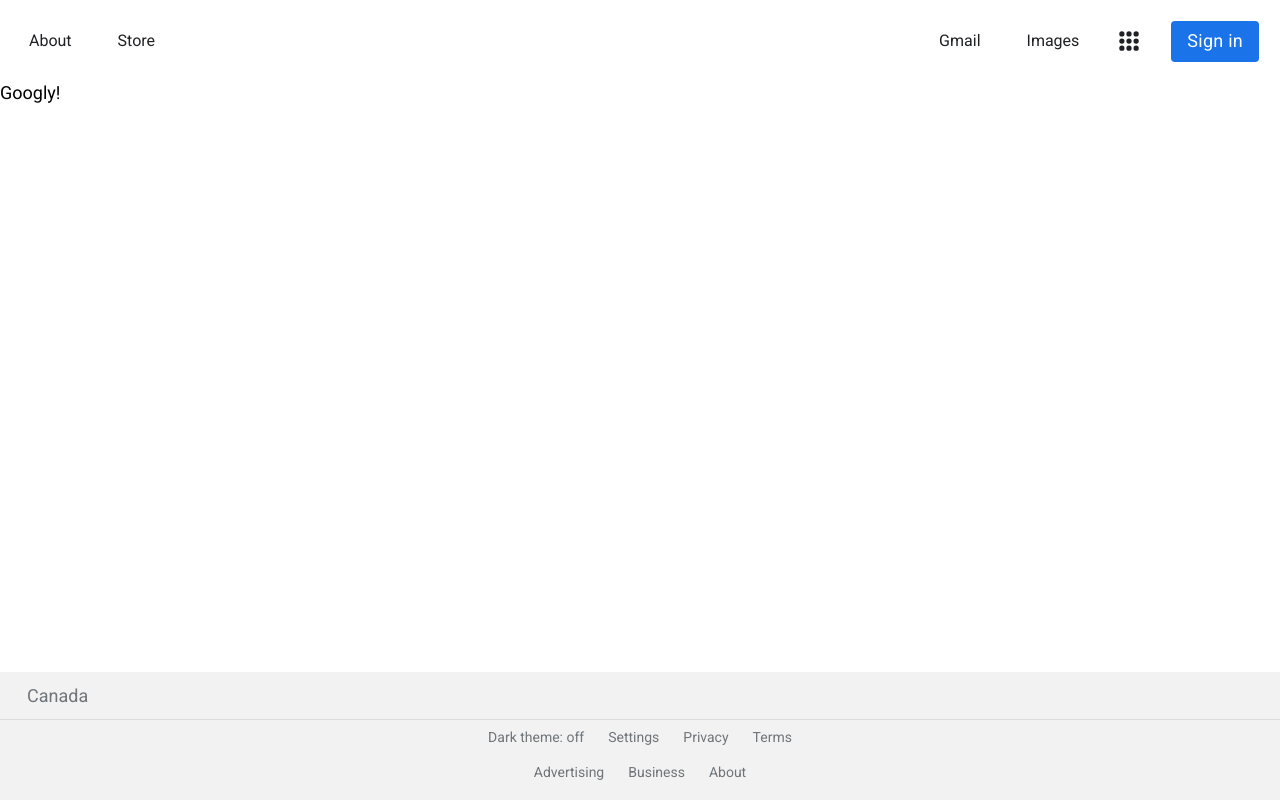
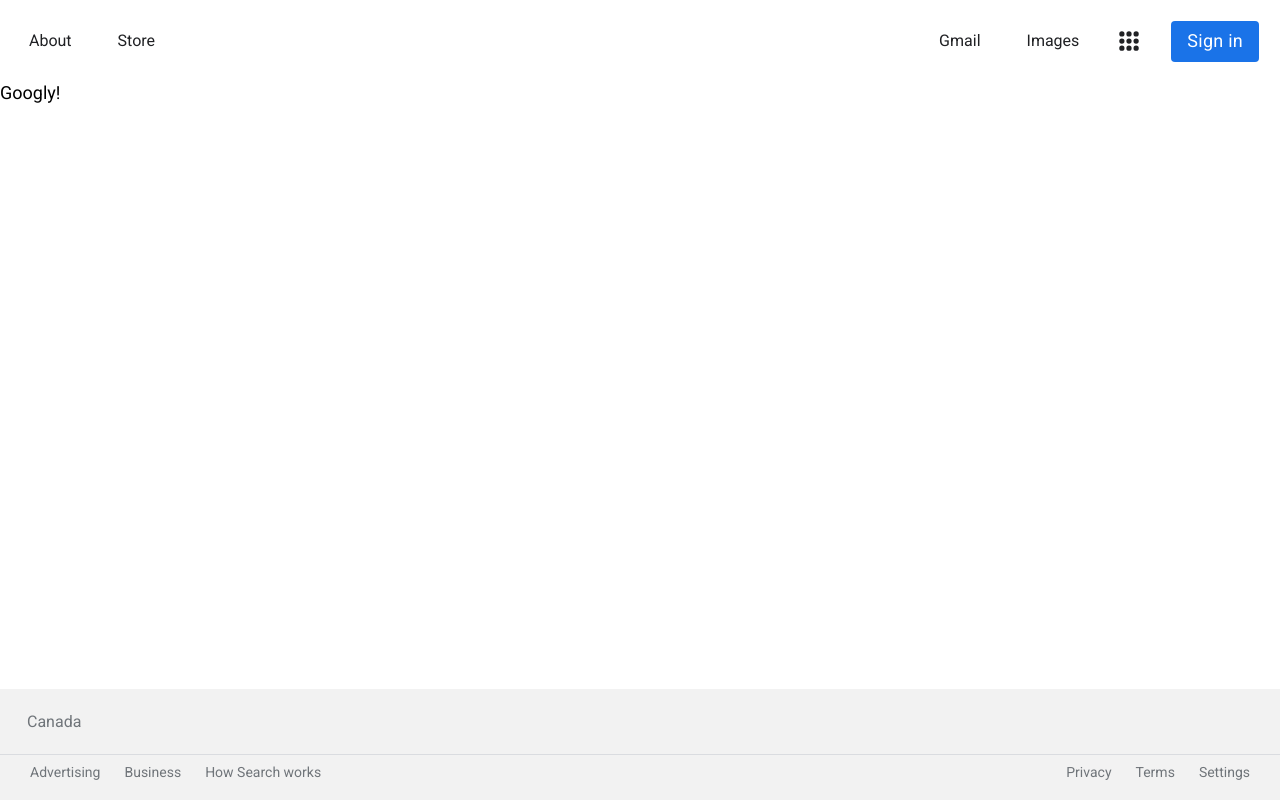
Before and after one commit to mathewbushuru/ProSearchX, a React (Create React App) app: page / in a window 1280 px wide. Built offline with nearby package versions, Linux system fonts and the light colour scheme.

Commit message:
add desktop footer

```diff
--- /dev/null
+++ b/src/components/Footer/DesktopFooter/DesktopFooter.module.css
@@ -0,0 +1,31 @@
+.desktopFooter {
+  padding-bottom: 10px;
+  background: var(--googleWhite2);
+  font-size: 14px;
+  line-height: 35px;
+}
+.footerCountry {
+  padding: 15px 30px;
+  padding-left: 27px;
+  font-size: 16px;
+  line-height: 35px;
+  text-align: left;
+  color: var(--googleGrey);
+  border-bottom: 1px solid var(--googleGrey2);
+}
+.footerRow{
+  padding: 0 30px;
+  display: flex;
+  justify-content: space-between;
+}
+.leftFooterRow,
+.rightFooterRow {
+  display: flex;
+  justify-content: center;
+  gap: 24px;
+}
+.leftFooterRow span,
+.rightFooterRow span {
+  cursor: pointer;
+  color: var(--googleGrey);
+}
--- /dev/null
+++ b/src/components/Footer/DesktopFooter/index.jsx
@@ -0,0 +1,23 @@
+import React from "react";
+
+import styles from "./DesktopFooter.module.css";
+
+export const DesktopFooter = () => {
+  return (
+    <div className={styles.desktopFooter}>
+      <div className={styles.footerCountry}>Canada</div>
+      <div className={styles.footerRow}>
+        <div className={styles.leftFooterRow}>
+          <span>Advertising</span>
+          <span>Business</span>
+          <span>How Search works</span>
+        </div>
+        <div className={styles.rightFooterRow}>
+          <span>Privacy</span>
+          <span>Terms</span>
+          <span>Settings</span>
+        </div>
+      </div>
+    </div>
+  );
+};
--- a/src/components/Footer/index.js
+++ b/src/components/Footer/index.js
@@ -1 +1,2 @@
 export * from "components/Footer/MobileFooter";
+export * from "components/Footer/DesktopFooter"
--- a/src/layouts/MainLayout/index.jsx
+++ b/src/layouts/MainLayout/index.jsx
@@ -1,5 +1,5 @@
 import { MobileNavbar, DesktopNavbar } from "components/Navbar";
-import { MobileFooter } from "components/Footer";
+import { MobileFooter, DesktopFooter } from "components/Footer";
 
 import { useWindowDimensions } from "hooks/ui_hooks";
 
@@ -12,7 +12,7 @@
     <div className={styles.mainLayout}>
       {width < 501 ? <MobileNavbar /> : <DesktopNavbar />}
       <div className={styles.content}>{children}</div>
-      <MobileFooter/>
+      {width < 501 ? <MobileFooter /> : <DesktopFooter />}
     </div>
   );
 };
```
